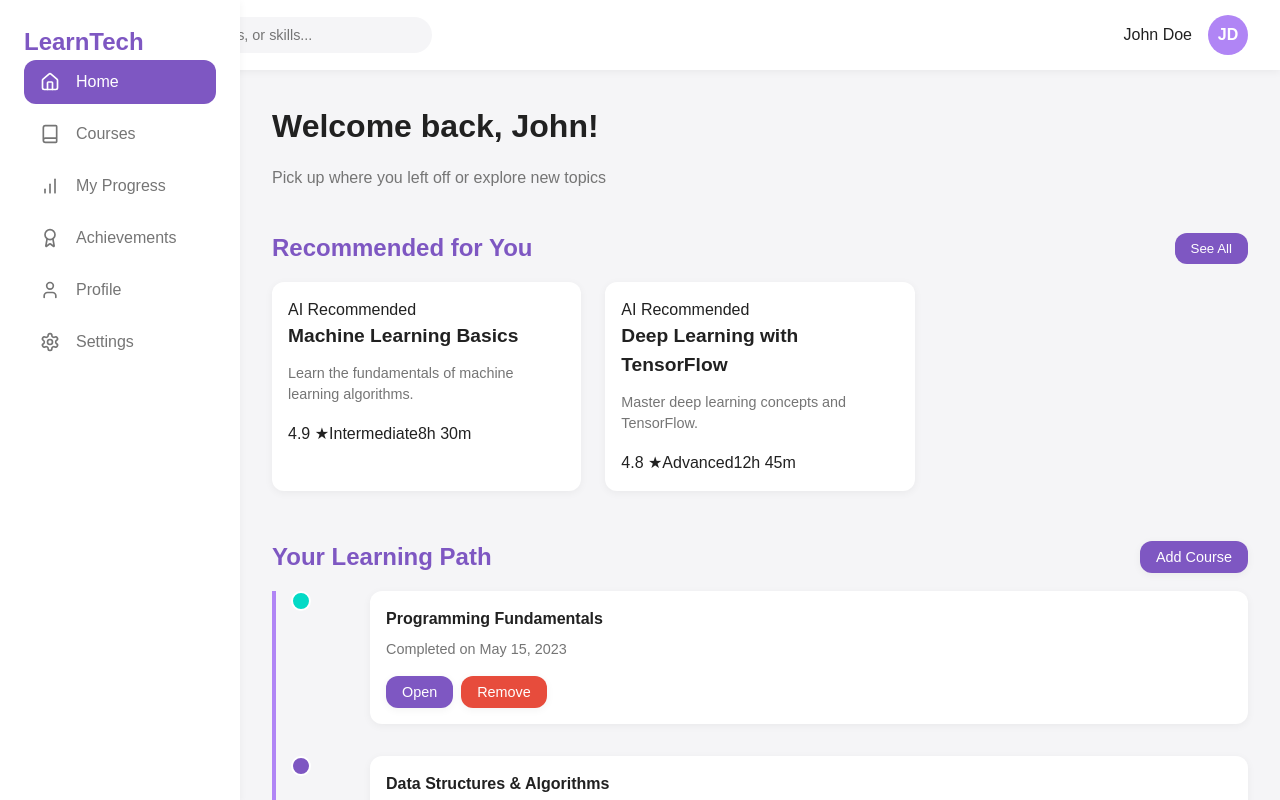
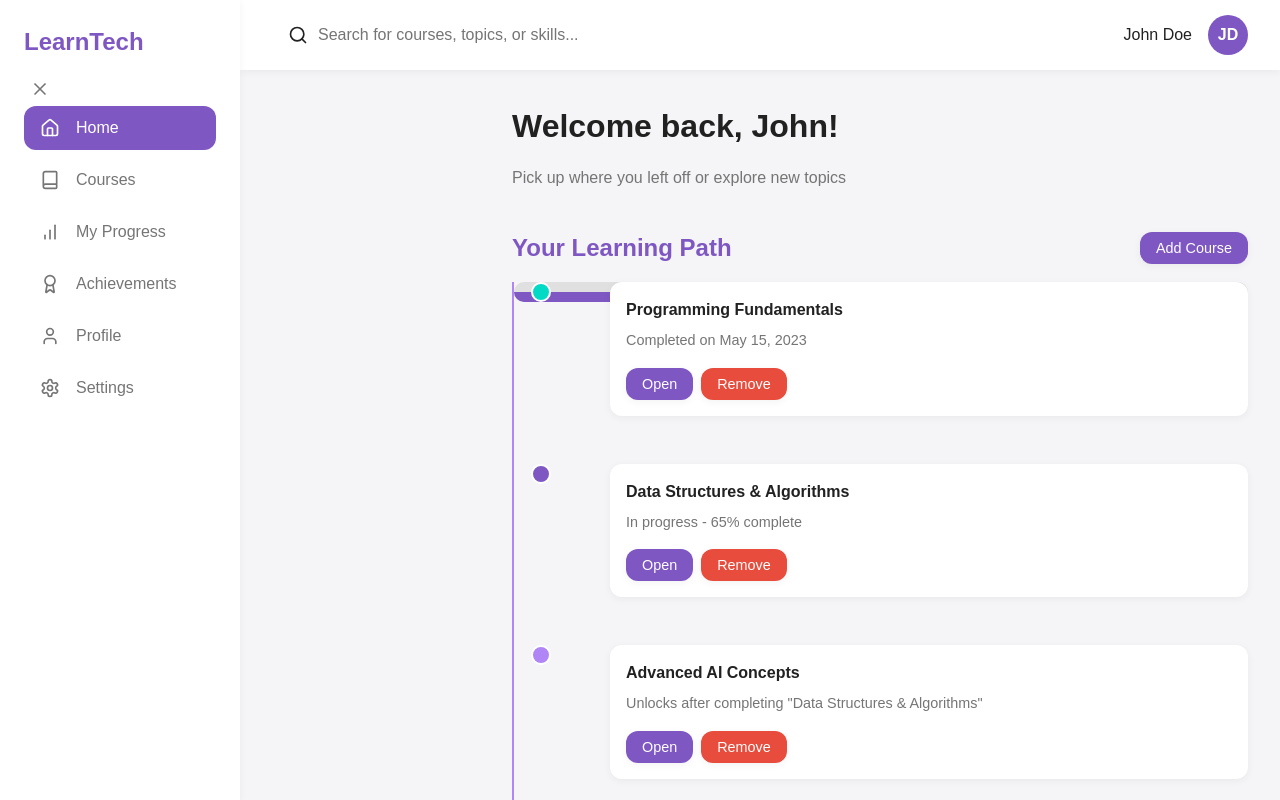
Before and after one commit to AnasFaaiz/Learn-Tech, a React (Vite) app: page / in a window 1280 px wide. Shown: the top 800 px of the page. Built offline with nearby package versions, Linux system fonts and the light colour scheme.

Commit message:
updated sidebar

```diff
--- a/src/App.css
+++ b/src/App.css
@@ -479,3 +479,248 @@ h1 {
     width: 90%;
   }
 }
+/* Sidebar Styles */
+.sidebar {
+  width: 240px;
+  background-color: var(--card-bg);
+  padding: 1.5rem;
+  position: fixed;
+  height: 100vh;
+  box-shadow: var(--shadow-sm);
+  z-index: 10;
+  transition: var(--transition);
+}
+
+.sidebar.closed {
+  width: 80px; /* Adjust width when closed */
+  padding: 1rem;
+}
+
+.nav-menu {
+  display: flex;
+  flex-direction: column;
+  gap: 0.5rem;
+}
+
+.nav-item {
+  display: flex;
+  align-items: center;
+  gap: 1rem;
+  padding: 0.75rem 1rem;
+  border-radius: var(--border-radius);
+  cursor: pointer;
+  transition: var(--transition);
+  background: transparent;
+  border: none;
+  color: var(--text-secondary);
+  font-size: 1rem;
+  text-align: left;
+}
+
+.nav-item span {
+  display: inline-block;
+  transition: var(--transition);
+}
+
+.sidebar.closed .nav-item span {
+  display: none; /* Hide text when sidebar is closed */
+}
+
+.toggle-sidebar-btn {
+  background: none;
+  border: none;
+  cursor: pointer;
+  color: var(--text-secondary);
+  font-size: 1.5rem;
+  margin-top: 1rem;
+}
+
+/* Main Content Styles */
+.main-content {
+  margin-left: 240px;
+  transition: var(--transition);
+}
+
+.main-content.without-sidebar {
+  margin-left: 80px; /* Adjust content margin when sidebar is closed */
+}
+
+.header {
+  display: flex;
+  justify-content: space-between;
+  align-items: center;
+  padding: 1rem 2rem;
+  background-color: var(--card-bg);
+  box-shadow: var(--shadow-sm);
+}
+
+.search-bar {
+  display: flex;
+  align-items: center;
+  gap: 0.5rem;
+  background-color: var(--input-bg);
+  padding: 0.5rem 1rem;
+  border-radius: var(--border-radius);
+}
+
+.search-bar input {
+  border: none;
+  outline: none;
+  background: transparent;
+  color: var(--text-primary);
+  font-size: 1rem;
+  width: 100%;
+}
+
+.user-profile {
+  display: flex;
+  align-items: center;
+  gap: 1rem;
+}
+
+.user-name {
+  font-size: 1rem;
+  color: var(--text-primary);
+}
+
+.avatar {
+  width: 40px;
+  height: 40px;
+  background-color: var(--primary-color);
+  color: white;
+  display: flex;
+  align-items: center;
+  justify-content: center;
+  border-radius: 50%;
+  font-weight: bold;
+}
+
+/* Learning Path Section */
+.learning-path-section {
+  margin-top: 2rem;
+}
+
+.section-header {
+  display: flex;
+  justify-content: space-between;
+  align-items: center;
+  margin-bottom: 1rem;
+}
+
+.add-course-btn {
+  background-color: var(--primary-color);
+  color: white;
+  border: none;
+  padding: 0.5rem 1rem;
+  border-radius: var(--border-radius);
+  cursor: pointer;
+  transition: var(--transition);
+}
+
+.add-course-btn:hover {
+  background-color: #029e8c; /* Darker teal */
+}
+
+.learning-path {
+  display: flex;
+  flex-direction: column;
+  gap: 1rem;
+}
+
+.path-progress {
+  width: 100%;
+  height: 20px;
+  background-color: #e0e0e0;
+  border-radius: 10px;
+  overflow: hidden;
+  margin-bottom: 1rem;
+}
+
+.path-fill {
+  height: 100%;
+  background-color: var(--primary-color);
+  transition: width 0.3s ease;
+}
+
+/* Modal Styles */
+.modal-overlay {
+  position: fixed;
+  top: 0;
+  left: 0;
+  width: 100%;
+  height: 100%;
+  background-color: rgba(0, 0, 0, 0.5);
+  display: flex;
+  justify-content: center;
+  align-items: center;
+  z-index: 20;
+}
+
+.modal {
+  background-color: white;
+  border-radius: var(--border-radius);
+  width: 500px;
+  max-width: 90%;
+  padding: 2rem;
+  box-shadow: var(--shadow-lg);
+}
+
+.modal-header {
+  display: flex;
+  justify-content: space-between;
+  align-items: center;
+  margin-bottom: 1rem;
+}
+
+.close-modal-btn {
+  background: none;
+  border: none;
+  cursor: pointer;
+  color: var(--text-secondary);
+  font-size: 1.5rem;
+}
+
+.modal-content {
+  display: flex;
+  flex-direction: column;
+  gap: 1rem;
+}
+
+.modal-section {
+  margin-bottom: 1rem;
+}
+
+.modal-course {
+  display: flex;
+  flex-direction: column;
+  gap: 0.5rem;
+  padding: 1rem;
+  border: 1px solid var(--border-color);
+  border-radius: var(--border-radius);
+}
+
+.modal-course h4 {
+  margin: 0;
+  font-size: 1.1rem;
+  color: var(--text-primary);
+}
+
+.modal-course p {
+  margin: 0;
+  font-size: 0.9rem;
+  color: var(--text-secondary);
+}
+
+.modal-course button {
+  background-color: var(--primary-color);
+  color: white;
+  border: none;
+  padding: 0.5rem 1rem;
+  border-radius: var(--border-radius);
+  cursor: pointer;
+  transition: var(--transition);
+}
+
+.modal-course button:hover {
+  background-color: #029e8c; /* Darker teal */
+}
--- a/src/App.jsx
+++ b/src/App.jsx
@@ -1,9 +1,11 @@
 import { useState } from 'react';
 import './App.css';
-import { Book, Home, User, BarChart, Settings, Search, Award, X } from 'lucide-react';
+import { Book, Home, User, BarChart, Settings, Search, Award, X, Menu } from 'lucide-react';
 
 function App() {
   const [activeTab, setActiveTab] = useState('home');
+  const [isSidebarOpen, setIsSidebarOpen] = useState(true); // State to toggle sidebar
+  const [isModalOpen, setIsModalOpen] = useState(false); // State for Add Course modal
   const [learningPath, setLearningPath] = useState([
     {
       id: 1,
@@ -24,7 +26,6 @@ function App() {
       description: 'Unlocks after completing "Data Structures & Algorithms"',
     },
   ]);
-  const [isModalOpen, setIsModalOpen] = useState(false);
 
   const [courses] = useState([
     {
@@ -49,17 +50,6 @@ function App() {
       duration: '12h 45m',
       progress: 0,
     },
-    ...Array.from({ length: 40 }, (_, i) => ({
-      id: i + 6,
-      title: `Course ${i + 6}`,
-      description: `Description for Course ${i + 6}`,
-      image: 'https://via.placeholder.com/300x200',
-      tag: i % 2 === 0 ? 'Popular' : 'New',
-      rating: `${(Math.random() * 1 + 4).toFixed(1)} ★`,
-      level: i % 3 === 0 ? 'Beginner' : i % 3 === 1 ? 'Intermediate' : 'Advanced',
-      duration: `${Math.floor(Math.random() * 10) + 5}h ${Math.floor(Math.random() * 60)}m`,
-      progress: 0,
-    })),
   ]);
 
   const recommendedCourses = courses.filter(
@@ -69,6 +59,21 @@ function App() {
   const allCourses = courses.filter(
     (course) => !learningPath.some((pathCourse) => pathCourse.id === course.id)
   );
+
+  const toggleSidebar = () => {
+    setIsSidebarOpen(!isSidebarOpen); // Toggle the sidebar state
+  };
+
+  const toggleModal = () => {
+    setIsModalOpen(!isModalOpen);
+  };
+
+  const calculateProgress = () => {
+    const totalCourses = learningPath.length;
+    const completedCourses = learningPath.filter((course) => course.status === 'completed').length;
+    const currentCourseIndex = learningPath.findIndex((course) => course.status === 'current');
+    return ((completedCourses + (currentCourseIndex !== -1 ? 0.5 : 0)) / totalCourses) * 100;
+  };
 
   const handleAddCourse = (courseId) => {
     const isAlreadyAdded = learningPath.some((course) => course.id === courseId);
@@ -102,23 +107,15 @@ function App() {
     }
   };
 
-  const toggleModal = () => {
-    setIsModalOpen(!isModalOpen);
-  };
-
-  const calculateProgress = () => {
-    const totalCourses = learningPath.length;
-    const completedCourses = learningPath.filter((course) => course.status === 'completed').length;
-    const currentCourseIndex = learningPath.findIndex((course) => course.status === 'current');
-    return ((completedCourses + (currentCourseIndex !== -1 ? 0.5 : 0)) / totalCourses) * 100;
-  };
-
   return (
     <div className="app-container">
       {/* Sidebar */}
-      <div className="sidebar">
+      <div className={`sidebar ${isSidebarOpen ? 'open' : 'closed'}`}>
         <div className="logo">
           <h2>LearnTech</h2>
+          <button className="toggle-sidebar-btn" onClick={toggleSidebar}>
+            {isSidebarOpen ? <X size={20} /> : <Menu size={20} />}
+          </button>
         </div>
         <nav className="nav-menu">
           <button
@@ -167,7 +164,7 @@ function App() {
       </div>
 
       {/* Main Content */}
-      <div className="main-content">
+      <div className={`main-content ${isSidebarOpen ? 'with-sidebar' : 'without-sidebar'}`}>
         {/* Header */}
         <header className="header">
           <div className="search-bar">
@@ -185,38 +182,6 @@ function App() {
           <div className="content">
             <h1>Welcome back, John!</h1>
             <p className="subtitle">Pick up where you left off or explore new topics</p>
-
-            {/* Recommended Courses Section */}
-            <section className="recommended-section">
-              <div className="section-header">
-                <h2>Recommended for You</h2>
-                <button className="see-all">See All</button>
-              </div>
-              <div className="course-grid">
-                {recommendedCourses.map((course) => (
-                  <div key={course.id} className="course-card">
-                    <div
-                      className="course-image"
-                      style={{
-                        backgroundImage: `url(${course.image})`,
-                        backgroundSize: 'cover',
-                        backgroundPosition: 'center',
-                      }}
-                    ></div>
-                    <div className="course-content">
-                      <span className="course-tag">{course.tag}</span>
-                      <h3>{course.title}</h3>
-                      <p>{course.description}</p>
-                      <div className="course-meta">
-                        <span>{course.rating}</span>
-                        <span>{course.level}</span>
-                        <span>{course.duration}</span>
-                      </div>
-                    </div>
-                  </div>
-                ))}
-              </div>
-            </section>
 
             {/* Learning Path Section */}
             <section className="learning-path-section">
```
